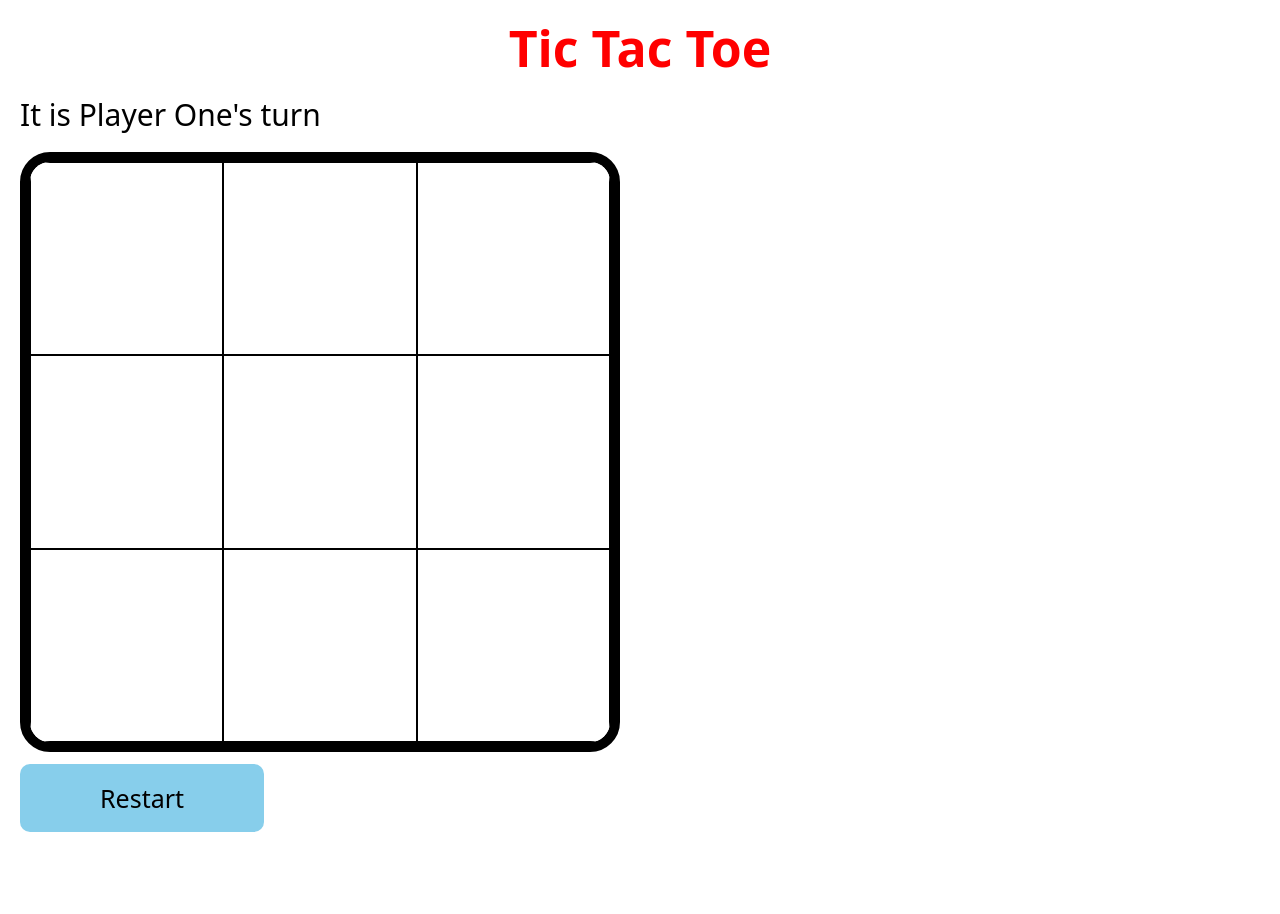
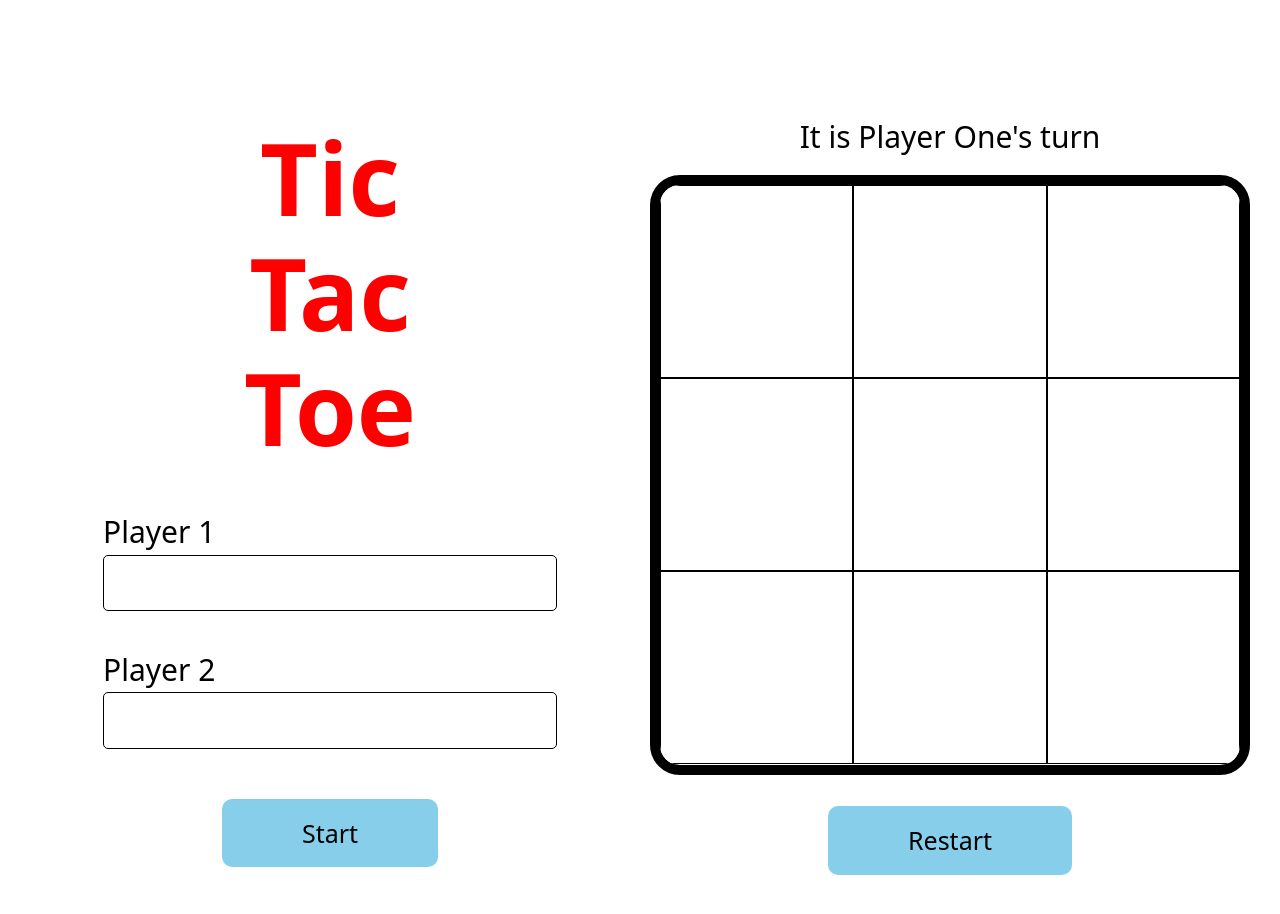
Before and after one commit to hunterjmk/tic-tac-toe, a plain HTML site: page index.html in a window 1280 px wide. Before the commit the page ends 852 px from the top, so only its background shows below. Drawn offline with Linux system fonts and the light colour scheme.

Commit message:
Allow user-input on player names

```diff
--- a/CSS/styles.css
+++ b/CSS/styles.css
@@ -10,18 +10,43 @@ html {
     padding: 2rem;
 }
 
+body {
+    display: grid;
+    grid-template-columns: repeat(2, 1fr);
+}
+
 h1 {
     color: red;
-    font-size: 5rem;
+    font-size: 10rem;
+    font-weight: 900;
     text-align: center;
     margin-bottom: 2rem;
-    margin-top: 0;
+    margin: 10rem 0 5rem 0;
+}
+
+.flex {
+    display: flex;
+    flex-direction: column;
+    align-items: center;
+}
+
+label,
+input {
+    font-size: 3rem;
+}
+
+input {
+    padding: 1rem;
+    border-radius: 5px;
+    outline: 0;
+    border: 1px solid black;
+    margin: 0.5rem 0 3rem 0;
 }
 
 .turn {
     font-size: 3rem;
     font-weight: 500;
-    margin-bottom: 2rem;
+    margin: 10rem 0 2rem 0;
 }
 
 .board {
@@ -36,15 +61,15 @@ h1 {
 }
 
 .cell {
-    border-collapse: collapse;
     font-size: 10rem;
     background: #fff;
     border: 1px solid black;
 }
 
-.restart {
+.start {
     font-size: 2.5rem;
     padding: 2rem 8rem;
+    margin: 2rem 0;
     border: 0;
     border-radius: 10px;
     background: skyblue;
--- a/index.html
+++ b/index.html
@@ -9,17 +9,30 @@
     <link rel="stylesheet" href="./CSS/styles.css">
 </head>
 <body>
-    <h1>Tic Tac Toe</h1>
+    <section>
+        <h1>Tic <br>Tac <br>Toe</h1>
+        <form action="#" class="flex" id="form">
+            <div>
+                <label for="playerone">Player 1</label><br>
+                <input type="text" name="playerOne" id="playerone" required>
+            </div> <br>
+            <div>
+                <label for="playertwo">Player 2</label><br>
+                <input type="text" name="playerTwo" id="playertwo" required>
+            </div>
+            <button type="submit" class="start">Start</button>
+        </form>
+    </section>
 
-    <div class="turn">
+    <section class="flex">
+        <div class="turn">
+        </div>
+        <div class="board">
 
-    </div>
-
-    <div class="board">
-
-    </div>
-    <br>
-    <button class="restart">Restart</button>
+        </div>
+        <br>
+        <button class="restart start">Restart</button>
+    </section>
 
     <script src="script.js"></script>
 </body>
--- a/script.js
+++ b/script.js
@@ -85,6 +85,7 @@ const game = (function (playerOneName = 'Player One', playerTwoName = 'Player Tw
     let endGame = false;
 
     const getActivePlayer = () => activePlayer;
+    const getPlayers = () => player;
 
     const switchPlayerTurn = () => {
         activePlayer = (activePlayer === player[0]) ? player[1] : player[0];
@@ -185,7 +186,6 @@ const game = (function (playerOneName = 'Player One', playerTwoName = 'Player Tw
             endGame = false;
         }
         activePlayer = player[0];
-        printNewRound();
     };
 
 
@@ -193,7 +193,8 @@ const game = (function (playerOneName = 'Player One', playerTwoName = 'Player Tw
         printNewRound,
         playRound,
         getActivePlayer,
-        restart
+        restart,
+        getPlayers
     }
 })();
 
@@ -202,6 +203,11 @@ function screenController() {
     const boardDiv = document.querySelector('.board');
     const turnDiv = document.querySelector('.turn');
     const restartBtn = document.querySelector('.restart');
+    const form = document.querySelector('#form');
+    const inputs = document.querySelectorAll('input');
+
+    let namesObj = {};
+    let submittedNames = false;
 
     const updateScreen = () => {
         boardDiv.textContent = '';
@@ -242,10 +248,38 @@ function screenController() {
 
     };
 
+    form.addEventListener('submit', (e) => {
+    e.preventDefault();
+
+    const formData = new FormData(e.target);
+
+    namesObj = Object.fromEntries(formData);
+
+    // Change Player names
+
+    const players = game.getPlayers();
+
+    console.log(players);
+
+    players[0].name = namesObj.playerOne;
+    players[1].name = namesObj.playerTwo;
+
+    game.restart();
+    updateScreen();
+    game.printNewRound();
+
+
+    for (let input of inputs) {
+        input.value = '';
+    };
+    console.table(namesObj);
+    });
+
     boardDiv.addEventListener('click', clickHandler);
     restartBtn.addEventListener('click', () => {
         game.restart();
         updateScreen();
+        game.printNewRound();
     });
 }
 
```
